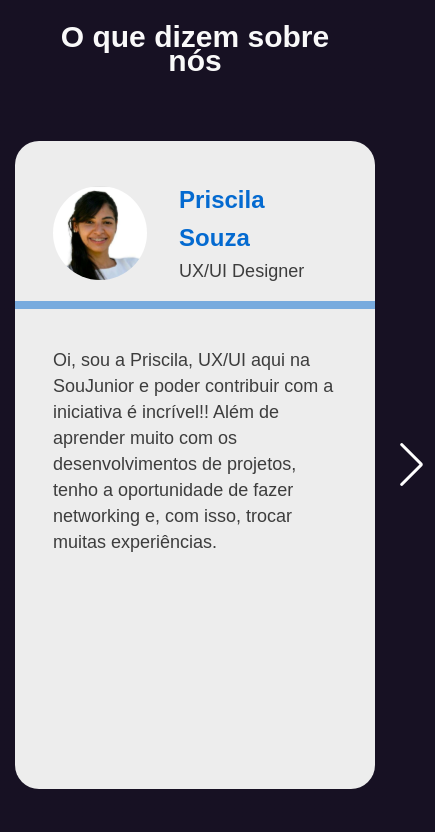
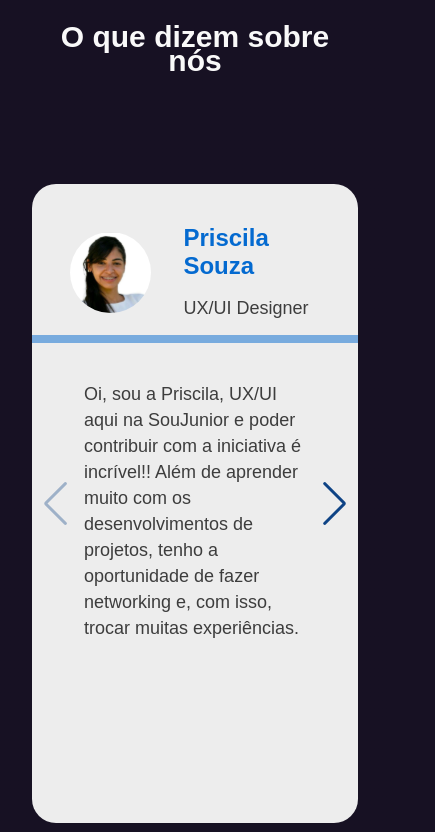
Before and after one commit to SouJunior/site-webapp, a Next.js app: page / in a window 390 px wide. Shown: the part 3992-4824 px from the top of the page, 435 px wide, since content can reach past the window. Built offline with nearby package versions, Linux system fonts and the light colour scheme; a web font is replaced by a local one.

Commit message:
fix: responsividade dos cards

```diff
--- a/components/Depositions/Depositions.module.css
+++ b/components/Depositions/Depositions.module.css
@@ -38,7 +38,6 @@
 }
 .depositionsCards {
   flex: 2;
-  width: 100%;
   display: flex;
   align-items: center;
   width: 480px;
@@ -76,3 +75,17 @@
   line-height: 2.375rem;
   padding-top: 2.5rem;
 }
+
+@media (max-width: 960px) {
+  .depositionsCards {
+    flex: 2;
+    display: flex;
+    align-items: center;
+    width: 100%;
+    flex-direction: column;
+  }
+  .cardWrapper {
+    padding: 0;
+    width: 100%;
+  }
+}
--- a/components/commons/DepositionCard/DepositionCard.module.css
+++ b/components/commons/DepositionCard/DepositionCard.module.css
@@ -4,7 +4,7 @@
   display: flex;
   flex-direction: column;
   align-items: center;
-  border-radius: 24px;
+  border-radius: 2.4rem;
   background: #ededed;
 }
 
@@ -38,6 +38,7 @@
   font-size: 24px;
   line-height: 29px;
   color: #3d3d3d;
+  padding-top: 1.6rem;
 }
 
 .depositionImg {
@@ -74,18 +75,18 @@
     font-weight: 400;
     font-size: 1.8rem;
     line-height: 2.6rem;
-    padding: 38px;
+    padding: 3.8rem 5.2rem;
   }
   .name {
     font-size: 2.4rem;
-    line-height: 38px;
+    line-height: 2.8rem;
   }
 
   .role {
     font-style: normal;
     font-weight: 500;
     font-size: 1.8rem;
-    line-height: 29px;
+    line-height: 2.4rem;
     color: #3d3d3d;
   }
 }
--- a/styles/globals.css
+++ b/styles/globals.css
@@ -76,3 +76,10 @@ img {
 .swiper-button-prev {
   color: white !important;
 }
+
+@media (max-width: 960px) {
+  .swiper-button-next,
+  .swiper-button-prev {
+    color: #0e4385 !important;
+  }
+}
```
